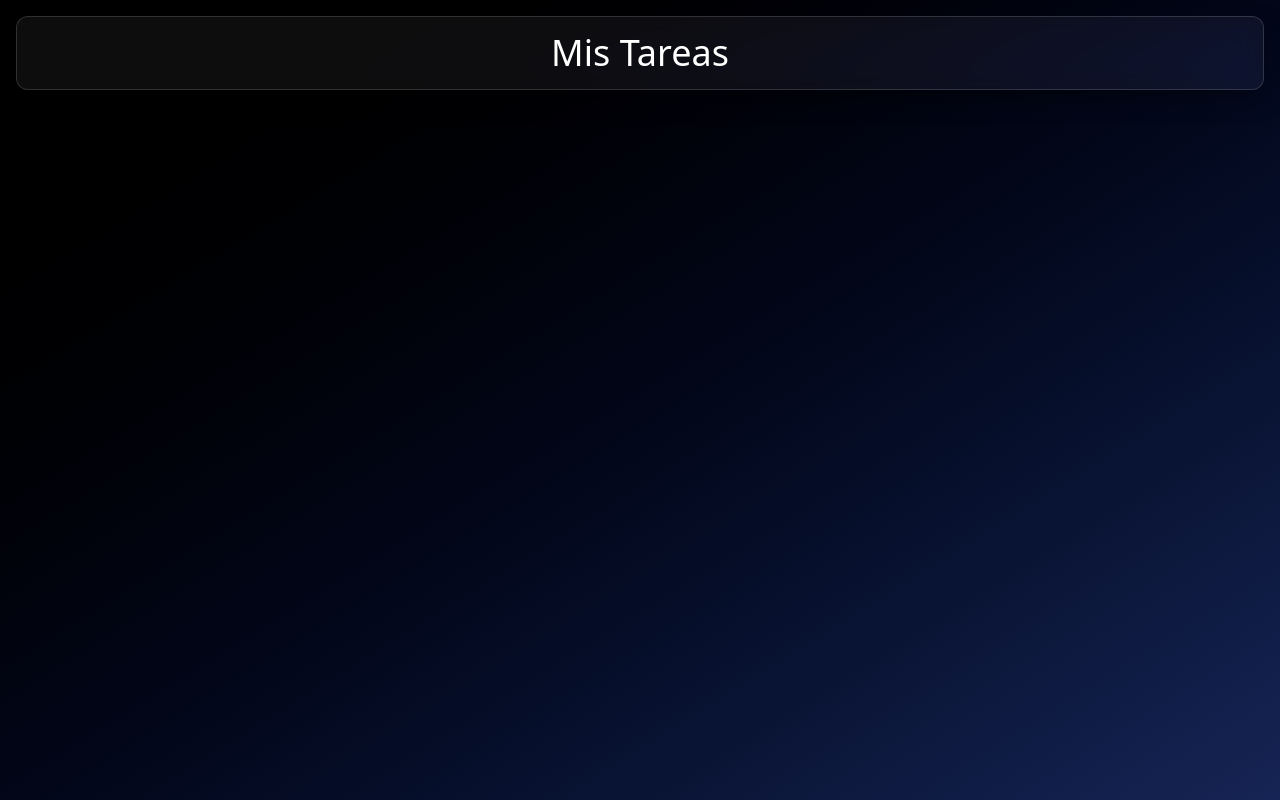
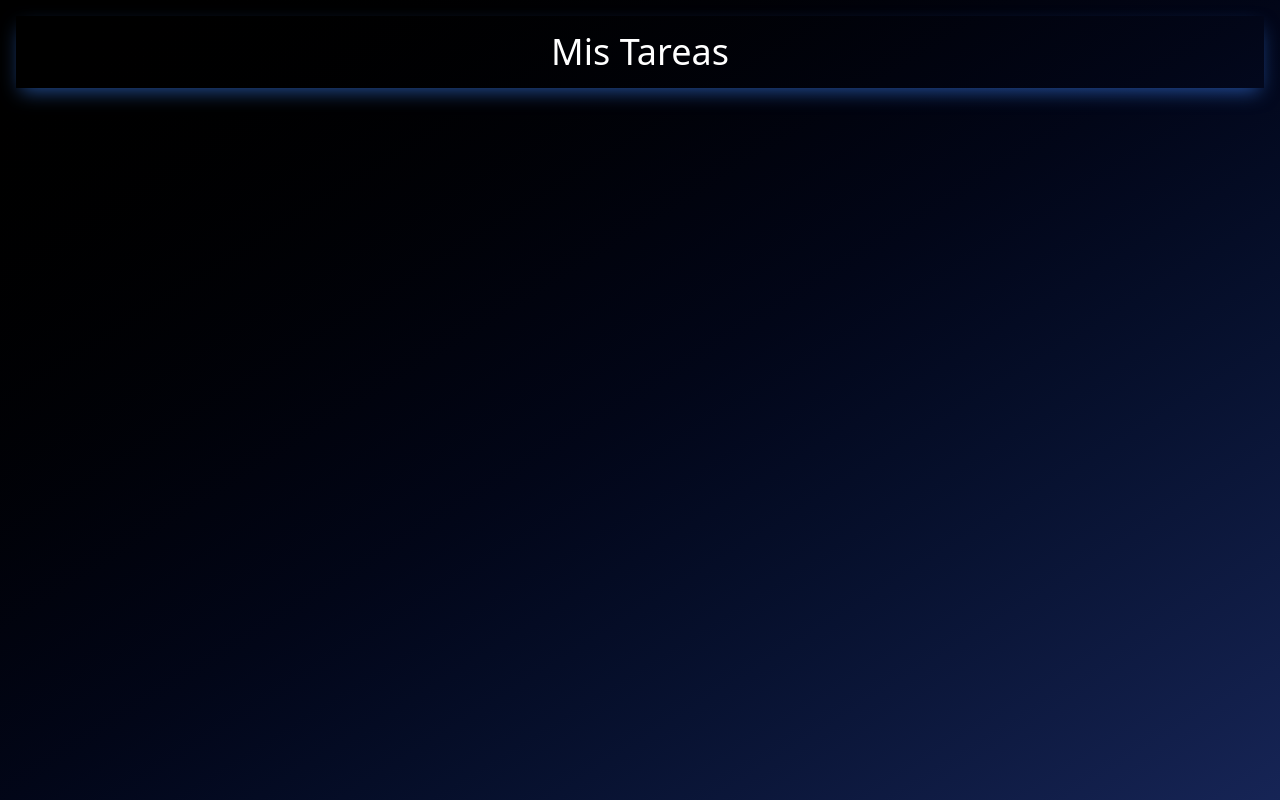
Before and after one commit to vickylopez2828/todo-app-challenge, a React (Vite) app: page / in a window 1280 px wide. Built offline with nearby package versions, Linux system fonts and the light colour scheme.

Commit message:
style(header):change styles header

```diff
--- a/src/components/Header.tsx
+++ b/src/components/Header.tsx
@@ -1,7 +1,7 @@
 
 const Header = () => {
   return (
-    <section className="rounded-xl px-6 py-4 bg-white/5 backdrop-blur-md backdrop-saturate-150 border border-white/15 shadow-[0_10px_30px_-10px_rgba(0,0,0,0.6)]">
+    <section className="px-6 py-4 bg-black-950  shadow-[0_8px_20px_-5px_rgba(59,130,246,0.6)]">
         <h1 className="text-white text-4xl text-center">Mis Tareas</h1>
     </section>
   )
```
